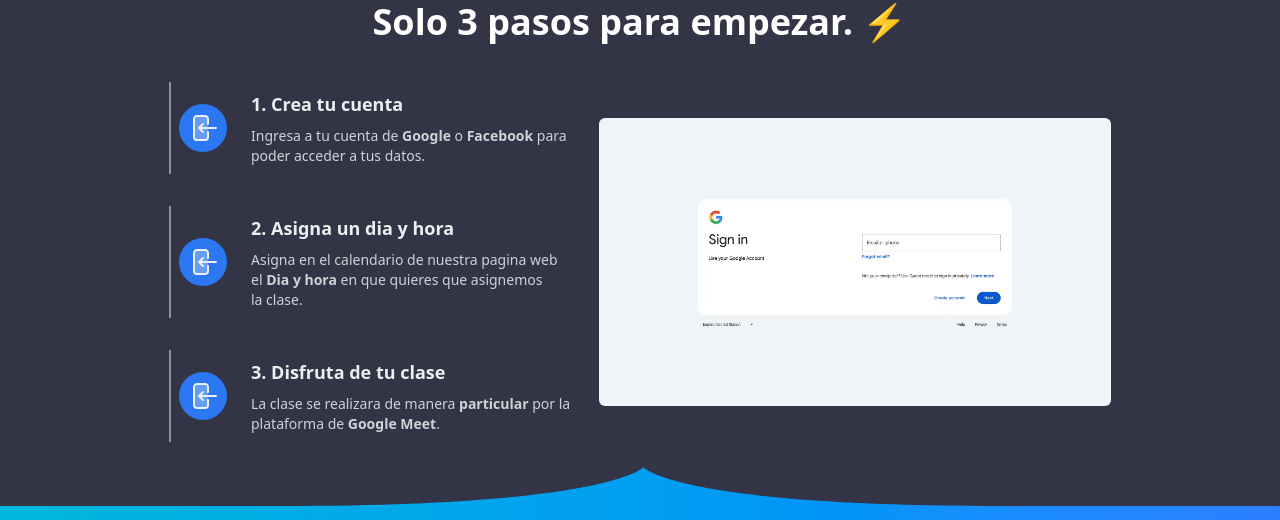
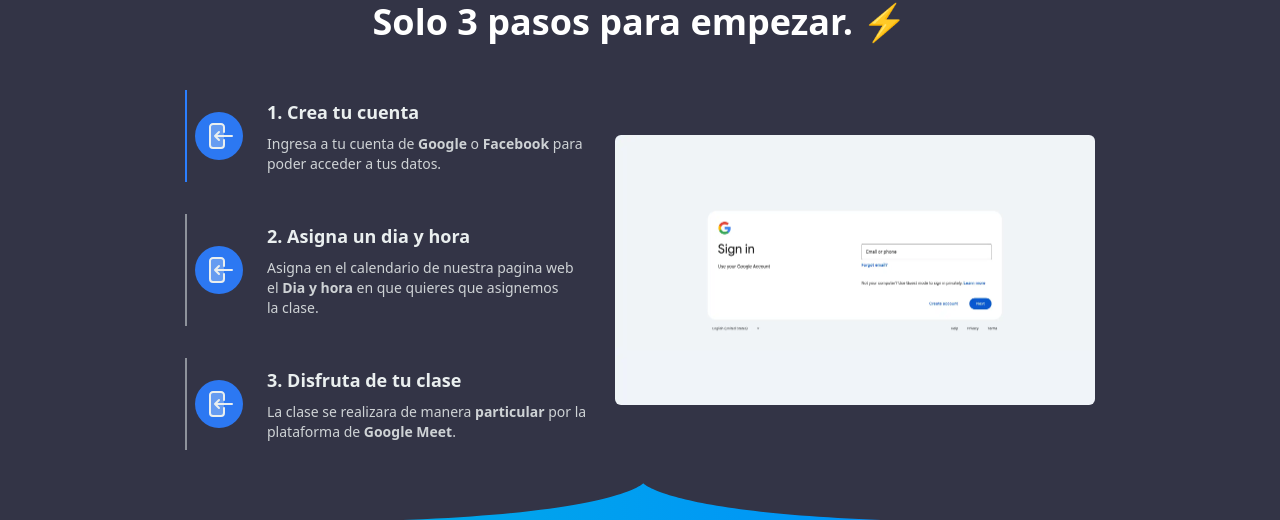
Before and after one commit to DavidOsorioSanchez/EnglishCornerAcademy, a React (Vite) app: page / in a window 1280 px wide. Shown: the part 1950-2470 px from the top of the page. Built offline with nearby package versions, Linux system fonts and the light colour scheme; what @heroui/react would draw is missing.

Commit message:
Creandole responsive a las cosas

```diff
--- a/src/components/UI/ButtonHowUse.tsx
+++ b/src/components/UI/ButtonHowUse.tsx
@@ -1,6 +1,9 @@
-export default function ButtonHowUse({ children }: { children: React.ReactNode }) {
+export default function ButtonHowUse({ children, customOnClick }: { children: React.ReactNode, customOnClick: any}) {
     return (
-        <button className="w-full flex flex-nowrap gap-6 items-center justify-start p-2 border-l-2 border-mywhite/50 active:border-blue-500 hover:border-blue-500 focus:border-blue-500   hover:bg-blue-500/10 transition-colors">
+        <button
+            onClick={customOnClick} // Placeholder for onClick handler
+            className={`w-full flex flex-nowrap gap-6 items-center justify-start p-2 `}
+        >
             {children}
         </button>
     );
--- a/src/components/UI/Navbar.custom.tsx
+++ b/src/components/UI/Navbar.custom.tsx
@@ -1,10 +1,16 @@
-import React from 'react';
+import React, { useState } from 'react';
 import { NavigationMenu, NavigationMenuContent, NavigationMenuItem, NavigationMenuLink, NavigationMenuList, NavigationMenuTrigger } from '@/components/UI/navigation-menu';
 import { List } from '@/utils/Arrays';
 import { Avatar, AvatarFallback, AvatarImage } from "@/components/UI/avatar"
 import EnDesarrollo from '@/components/UI/EnDesarrollo';
+import ResponsiveToolBar from '@/components/UI/ResponsiveToolbar';
 
 export default function NavbarCustom() {
+    const [open, setOpen] = useState(false);
+
+    function FuncionToolBar() {
+        setOpen(!open);
+    }
     return (
         <nav className="bg-Items/20 flex justify-between items-center gap-2 px-8 py-2 shadow-md">
             <a href='/' className="flex text-nowrap items-center space-x-2">
@@ -70,7 +76,14 @@
                     </NavigationMenuList>
                 </NavigationMenu>
                 <div className="block min-[768px]:hidden">
-                    En Desarrollo...
+                    <button className="w-10 h-10 p-2 bg-mywhite/20 rounded-full" onClick={FuncionToolBar}>
+                        <svg xmlns="http://www.w3.org/2000/svg" fill="none" viewBox="0 0 24 24" strokeWidth={1.5} stroke="currentColor" className="size-6">
+                            <path strokeLinecap="round" strokeLinejoin="round" d="M3.75 5.25h16.5m-16.5 4.5h16.5m-16.5 4.5h16.5m-16.5 4.5h16.5" />
+                        </svg>
+                    </button>
+                    {
+                        open && <ResponsiveToolBar FuncionCerrar={FuncionToolBar}/>
+                    }
                 </div>
             </div>
         </nav>
--- /dev/null
+++ b/src/components/UI/ResponsiveToolbar.tsx
@@ -0,0 +1,18 @@
+export default function ResponsiveToolbar({ FuncionCerrar }: { FuncionCerrar: () => void }) {
+    return (
+        <article className={`w-full h-full fixed z-50 top-0 left-0`} >
+            <div className="w-full h-full absolute bg-black/50 backdrop-blur-sm" onClick={FuncionCerrar}>
+
+            </div>
+            <section className="w-full h-48 bottom-0 absolute z-10 bg-Background flex flex-col justify-center items-center gap-10">
+                <div className="w-full h-fit bg-mywhite/5 rounded-md p-4 flex flex-col gap-2 items-center">
+                    <svg xmlns="http://www.w3.org/2000/svg" fill="none" viewBox="0 0 24 24" strokeWidth={1.5} stroke="currentColor" className="size-12 bg-blue-500/90 rounded-full p-2">
+                        <path strokeLinecap="round" strokeLinejoin="round" d="M12 18.75a6 6 0 0 0 6-6v-1.5m-6 7.5a6 6 0 0 1-6-6v-1.5m6 7.5v3.75m-3.75 0h7.5M12 15.75a3 3 0 0 1-3-3V4.5a3 3 0 1 1 6 0v8.25a3 3 0 0 1-3 3Z" className="fill-mywhite/30" />
+                    </svg>
+                    <p className="text-xl font-semibold text-mywhite">En construcción...</p>
+                    <p className="text-sm font-normal text-mywhite/85">Pronto estará disponible esta sección.</p>
+                </div>
+            </section>
+        </article>
+    )
+}
--- /dev/null
+++ b/src/components/parts/Elenco.tsx
@@ -0,0 +1,6 @@
+export default function Elenco() {
+    return (
+        <>
+        </>
+    )
+}
--- a/src/components/parts/HowWorks.tsx
+++ b/src/components/parts/HowWorks.tsx
@@ -1,8 +1,31 @@
 import Tittle from "@/components/standalone/Tittle";
 import ButtonHowUse from "@/components/UI/ButtonHowUse";
 import HowToUseExample1 from "../../assets/images/HowToUseExample1.webp";
+import HowToUseExample2 from "../../assets/images/HowToUseExample2.webp";
+import HowToUseExample3 from "../../assets/images/HowToUseExample3.webp";
+import { useState } from "react";
 
 export default function HowWorks() {
+    const [fotoMostrar, setFotoMostrar] = useState<string>(HowToUseExample1);
+    const [estado, setEstado] = useState<number>(1);
+    // useEffect(() => {
+    //     const handleFotoClick = (foto: string) => {
+    //         setFotoMostrar(foto);
+    //     };
+    //     handleFotoClick(HowToUseExample1);
+    // }, handleFotoClick());
+
+    const handleFotoClick = (foto: string) => {
+        if (foto === HowToUseExample1) {
+            setEstado(1);
+        } else if (foto === HowToUseExample2) {
+            setEstado(2);
+        } else if (foto === HowToUseExample3) {
+            setEstado(3);
+        }
+
+        setFotoMostrar(foto);
+    };
 
     return (
         <section className="w-full flex flex-col justify-center items-center gap-10">
@@ -11,9 +34,10 @@
                 TittleText="Solo 3 pasos para empezar. ⚡"
                 Descripcion={false}
             />
-            <div className="flex flex-col justify-center items-center gap-5 md:flex-row">
+            <div className="flex flex-col justify-center items-center p-1 gap-5 md:p-2 md:flex-row">
                 <div className="flex flex-col items-center gap-8">
-                    <ButtonHowUse>
+                    <div className={`w-fit h-fit border-l-2 active:border-blue-500 hover:border-blue-500 focus:border-blue-500   hover:bg-blue-500/10 transition-colors ${estado === 1 ? "border-blue-500" : "border-mywhite/50"}`}>
+                        <ButtonHowUse customOnClick={() => handleFotoClick(HowToUseExample1)}>
                             <svg xmlns="http://www.w3.org/2000/svg" fill="none" viewBox="0 0 24 24" strokeWidth={1.5} stroke="currentColor" className="size-12 bg-blue-500/90 rounded-full p-2">
                                 <path strokeLinecap="round" strokeLinejoin="round" d="M15.75 9V5.25A2.25 2.25 0 0 0 13.5 3h-6a2.25 2.25 0 0 0-2.25 2.25v13.5A2.25 2.25 0 0 0 7.5 21h6a2.25 2.25 0 0 0 2.25-2.25V15M12 9l-3 3m0 0 3 3m-3-3h12.75" className="fill-mywhite/30" />
                             </svg>
@@ -27,7 +51,9 @@
                                 </p>
                             </div>
                         </ButtonHowUse>
-                    <ButtonHowUse>
+                    </div>
+                    <div className={`w-fit h-fit border-l-2 active:border-blue-500 hover:border-blue-500 focus:border-blue-500   hover:bg-blue-500/10 transition-colors ${estado === 2 ? "border-blue-500" : "border-mywhite/50"}`}>
+                        <ButtonHowUse customOnClick={() => handleFotoClick(HowToUseExample2)}>
                             <svg xmlns="http://www.w3.org/2000/svg" fill="none" viewBox="0 0 24 24" strokeWidth={1.5} stroke="currentColor" className="size-12 bg-blue-500/90 rounded-full p-2">
                                 <path strokeLinecap="round" strokeLinejoin="round" d="M15.75 9V5.25A2.25 2.25 0 0 0 13.5 3h-6a2.25 2.25 0 0 0-2.25 2.25v13.5A2.25 2.25 0 0 0 7.5 21h6a2.25 2.25 0 0 0 2.25-2.25V15M12 9l-3 3m0 0 3 3m-3-3h12.75" className="fill-mywhite/30" />
                             </svg>
@@ -41,7 +67,9 @@
                                 </p>
                             </div>
                         </ButtonHowUse>
-                    <ButtonHowUse>
+                    </div>
+                    <div className={`w-fit h-fit border-l-2 active:border-blue-500 hover:border-blue-500 focus:border-blue-500   hover:bg-blue-500/10 transition-colors ${estado === 3 ? "border-blue-500" : "border-mywhite/50"}`}>
+                        <ButtonHowUse customOnClick={() => handleFotoClick(HowToUseExample3)}>
                             <svg xmlns="http://www.w3.org/2000/svg" fill="none" viewBox="0 0 24 24" strokeWidth={1.5} stroke="currentColor" className="size-12 bg-blue-500/90 rounded-full p-2">
                                 <path strokeLinecap="round" strokeLinejoin="round" d="M15.75 9V5.25A2.25 2.25 0 0 0 13.5 3h-6a2.25 2.25 0 0 0-2.25 2.25v13.5A2.25 2.25 0 0 0 7.5 21h6a2.25 2.25 0 0 0 2.25-2.25V15M12 9l-3 3m0 0 3 3m-3-3h12.75" className="fill-mywhite/30" />
                             </svg>
@@ -55,9 +83,11 @@
                                 </p>
                             </div>
                         </ButtonHowUse>
+                    </div>
+
 
                 </div>
-                <img src={HowToUseExample1} alt="image" className="w-full md:w-2/5 md:min-w-96 rounded-md object-cover aspect-video" />
+                <img src={fotoMostrar} alt="image" className="min-w-72 w-4/6 max-w-[40rem] rounded-md object-cover aspect-video md:w-[30rem] md:max-w-full" />
             </div>
         </section>
     )
--- /dev/null
+++ b/src/utils/magicValues.ts
@@ -0,0 +1,2 @@
+export const precioClasePorHora : number = 60;
+export const precioPlanAfiliadosMensuales : number = 20 + precioClasePorHora;
```
Also changed, not shown: src/assets/images/HowToUseExample2.webp (added), src/assets/images/HowToUseExample3.webp (added), src/components/parts/Precios.tsx (added). Lines whose indentation alone changed are shown as unchanged.
